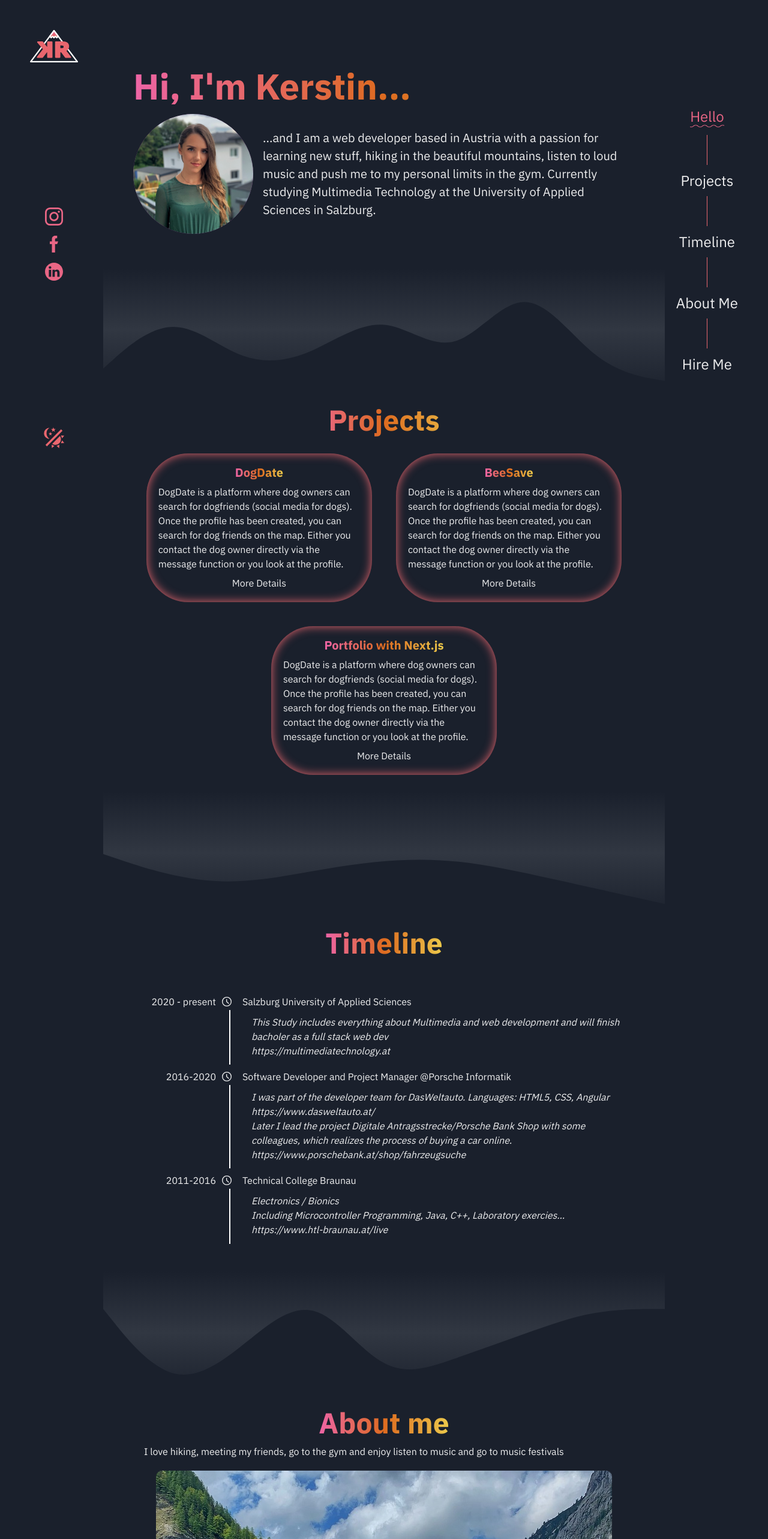
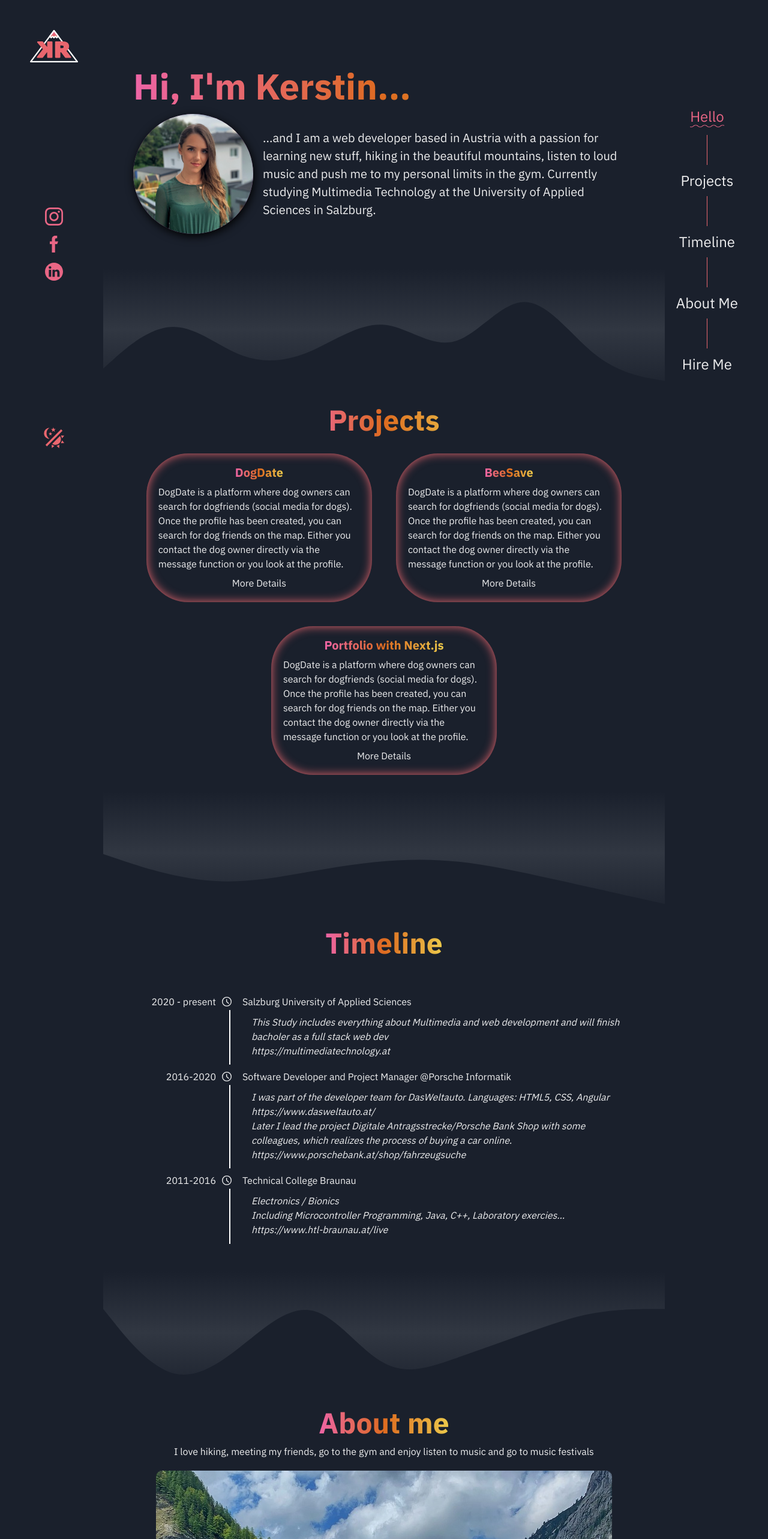
Before and after one commit to kerstin97/portfolio, a Next.js app in the folder portfolio/: page / in a window 1280 px wide. Shown: the top 2566 px of the page at 60% size. Built offline with nearby package versions, Linux system fonts and the light colour scheme.

Commit message:
Add box-shadow and center aboutme

```diff
--- a/portfolio/components/aboutme.js
+++ b/portfolio/components/aboutme.js
@@ -26,7 +26,7 @@ export default function AboutMe() {
     return (
         <section id="aboutme">
             <Center><Heading lineHeight={1.5} bgGradient="linear(to-l, yellow.400, orange.500, pink.400)" bgClip="text" size="2xl">About me</Heading></Center>
-            <Text>I love hiking, meeting my friends, go to the gym and enjoy listen to music and go to music festivals</Text>
+            <Center><Text>I love hiking, meeting my friends, go to the gym and enjoy listen to music and go to music festivals</Text></Center>
             <div className="embla" bg={'gray.50'}>
                     <div className="embla__viewport"  ref={emblaRef}>
                         <div className="embla__container">
--- a/portfolio/components/hello.js
+++ b/portfolio/components/hello.js
@@ -10,7 +10,7 @@ export default function Hello() {
             p={"50px"}
             >
                 <GridItem rowSpan={1} colSpan={5}><Heading  size="3xl"  bgGradient="linear(to-l, yellow.400, orange.500, pink.400)" bgClip="text">Hi, I&#39;m Kerstin...</Heading></GridItem>
-                <GridItem colSpan={1} ><Avatar boxSize="200px" name="Segun Adebayo" src="images/me.JPG" /></GridItem>
+                <GridItem colSpan={1} ><Avatar boxSize="200px" name="Segun Adebayo" src="images/me.JPG" boxShadow="2px 4px 15px 0px #000000"/></GridItem>
                 <GridItem colSpan={4} margin="auto"><Text fontSize="xl">...and I am a web developer based in Austria with a passion for learning new stuff, hiking in the beautiful mountains, listen to loud music and push me to my personal limits in the gym. Currently studying Multimedia Technology at the University of Applied Sciences in Salzburg. </Text></GridItem>
             </Grid>
         </section>
```
